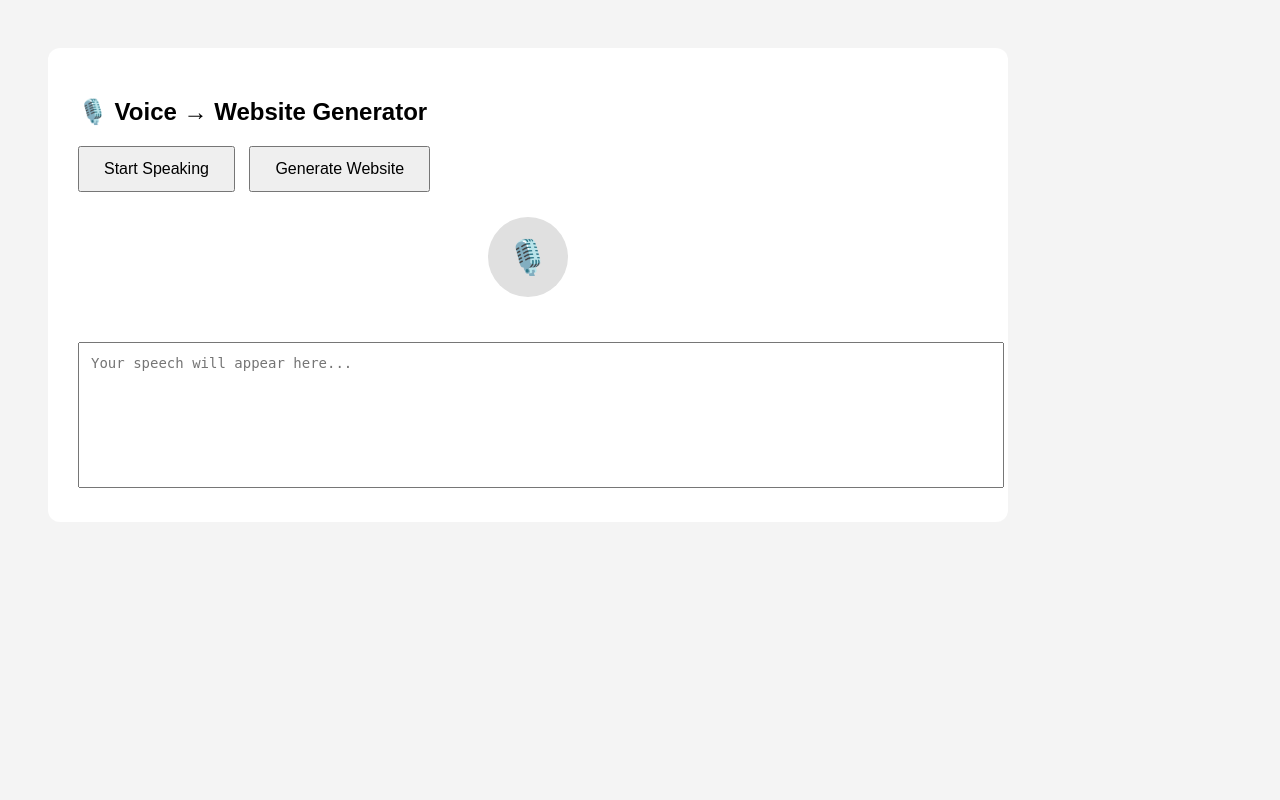
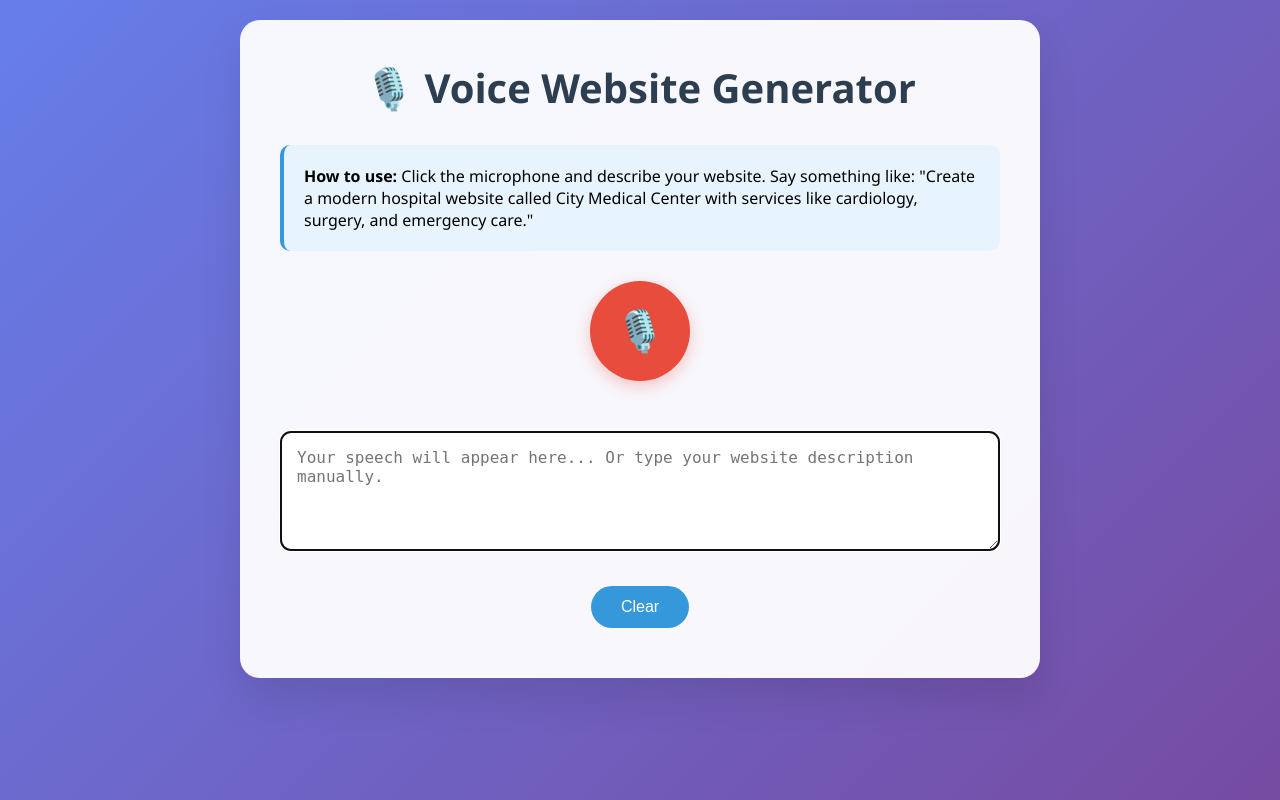
Before and after one commit to Shivathmika-23/Mini-integration-task, a Flask app: page / in a window 1280 px wide. Run offline with Flask 3, Linux system fonts and the light colour scheme.

Commit message:
Update index.html

```diff
--- a/templates/index.html
+++ b/templates/index.html
@@ -1,41 +1,37 @@
 <!DOCTYPE html>
 <html>
 <head>
-    <title>Voice → Website Generator</title>
+    <title>🎙️ Voice Website Generator</title>
+    <meta name="viewport" content="width=device-width, initial-scale=1">
+    <style>
+        * { margin: 0; padding: 0; box-sizing: border-box; }
 
-    <style>
         body {
-            font-family: Arial, sans-serif;
-            padding: 40px;
-            background-color: #f4f4f4;
+            font-family: 'Segoe UI', Tahoma, Geneva, Verdana, sans-serif;
+            background: linear-gradient(135deg, #667eea 0%, #764ba2 100%);
+            min-height: 100vh;
+            padding: 20px;
         }
 
         .container {
-            background: white;
-            padding: 30px;
-            border-radius: 12px;
-            max-width: 900px;
+            max-width: 800px;
+            margin: 0 auto;
+            background: rgba(255,255,255,0.95);
+            padding: 40px;
+            border-radius: 20px;
+            box-shadow: 0 20px 40px rgba(0,0,0,0.1);
         }
 
-        button {
-            padding: 12px 24px;
-            font-size: 16px;
-            cursor: pointer;
-            margin-right: 10px;
+        h1 {
+            text-align: center;
+            color: #2c3e50;
+            margin-bottom: 30px;
+            font-size: 2.5em;
         }
 
-        button:disabled {
-            background: #ccc;
-            cursor: not-allowed;
-        }
-
-        textarea {
-            width: 100%;
-            height: 120px;
-            margin-top: 20px;
-            padding: 12px;
-            font-size: 14px;
-            resize: none;
+        .voice-section {
+            text-align: center;
+            margin: 30px 0;
         }
 
         .mic-container {
@@ -45,166 +41,358 @@
         }
 
         .mic {
-            width: 80px;
-            height: 80px;
+            width: 100px;
+            height: 100px;
             border-radius: 50%;
-            background: #e0e0e0;
+            background: #e74c3c;
             display: flex;
             align-items: center;
             justify-content: center;
-            font-size: 34px;
-            color: #555;
-            box-shadow: none;
-            transition: all 0.2s ease;
-            line-height: 1;
+            font-size: 40px;
+            color: white;
+            cursor: pointer;
+            transition: all 0.3s ease;
+            border: none;
+            box-shadow: 0 5px 15px rgba(231,76,60,0.3);
         }
 
-        .output-box {
-            margin-top: 25px;
-            background: #f9f9f9;
-            padding: 20px;
+        .mic:hover {
+            transform: scale(1.1);
+        }
+
+        .mic.listening {
+            background: #27ae60;
+            animation: pulse 1.5s infinite;
+        }
+
+        @keyframes pulse {
+            0% { box-shadow: 0 0 0 0 rgba(39,174,96,0.7); }
+            70% { box-shadow: 0 0 0 20px rgba(39,174,96,0); }
+            100% { box-shadow: 0 0 0 0 rgba(39,174,96,0); }
+        }
+
+        .status {
+            margin: 20px 0;
+            padding: 15px;
             border-radius: 10px;
+            text-align: center;
+            font-weight: bold;
+        }
+
+        .status.listening {
+            background: #d5f4e6;
+            color: #27ae60;
+        }
+
+        .status.processing {
+            background: #fff3cd;
+            color: #856404;
+        }
+
+        textarea {
+            width: 100%;
+            height: 120px;
+            margin: 20px 0;
+            padding: 15px;
+            border: 2px solid #ddd;
+            border-radius: 10px;
+            font-size: 16px;
+            resize: vertical;
+        }
+
+        .btn {
+            background: #3498db;
+            color: white;
+            padding: 12px 30px;
+            border: none;
+            border-radius: 25px;
+            font-size: 16px;
+            cursor: pointer;
+            margin: 10px;
+            transition: all 0.3s ease;
+        }
+
+        .btn:hover {
+            background: #2980b9;
+            transform: translateY(-2px);
+        }
+
+        .btn:disabled {
+            background: #bdc3c7;
+            cursor: not-allowed;
+            transform: none;
+        }
+
+        .result {
+            margin-top: 30px;
+            padding: 25px;
+            background: #f8f9fa;
+            border-radius: 15px;
+            display: none;
+        }
+
+        .result h3 {
+            color: #2c3e50;
+            margin-bottom: 15px;
+        }
+
+        .detail-item {
+            margin: 10px 0;
+            padding: 10px;
+            background: white;
+            border-radius: 8px;
+            border-left: 4px solid #3498db;
         }
 
         iframe {
             width: 100%;
-            height: 300px;
-            border: 1px solid #ccc;
+            height: 400px;
+            border: 2px solid #ddd;
+            border-radius: 10px;
             margin-top: 15px;
+        }
+
+        .instructions {
+            background: #e8f4fd;
+            padding: 20px;
+            border-radius: 10px;
+            margin-bottom: 20px;
+            border-left: 4px solid #3498db;
+        }
+
+        .loading {
+            display: none;
+            text-align: center;
+            margin: 20px 0;
+        }
+
+        .spinner {
+            border: 4px solid #f3f3f3;
+            border-top: 4px solid #3498db;
+            border-radius: 50%;
+            width: 40px;
+            height: 40px;
+            animation: spin 1s linear infinite;
+            margin: 0 auto;
+        }
+
+        @keyframes spin {
+            0% { transform: rotate(0deg); }
+            100% { transform: rotate(360deg); }
         }
     </style>
 </head>
 
 <body>
 <div class="container">
-    <h2>🎙️ Voice → Website Generator</h2>
+    <h1>🎙️ Voice Website Generator</h1>
 
-    <button id="micBtn" onclick="startRecording()">Start Speaking</button>
-    <button onclick="generateWebsite()">Generate Website</button>
-
-    <div class="mic-container">
-        <div id="mic" class="mic">🎙️</div>
+    <div class="instructions">
+        <strong>How to use:</strong> Click the microphone and describe your website.
+        Say something like: "Create a modern hospital website called City Medical Center with services like cardiology, surgery, and emergency care."
     </div>
 
-    <textarea id="output" placeholder="Your speech will appear here..."></textarea>
+    <div class="voice-section">
+        <div class="mic-container">
+            <button id="micBtn" class="mic" onclick="toggleRecording()">🎙️</button>
+        </div>
 
-    <div id="result" class="output-box" style="display:none;">
-        <h3>Extracted Details</h3>
-        <p><strong>Business Name:</strong> <span id="biz"></span></p>
-        <p><strong>Website Type:</strong> <span id="type"></span></p>
-        <p><strong>Style:</strong> <span id="style"></span></p>
-        <p><strong>Services:</strong> <span id="services"></span></p>
+        <div id="status" class="status" style="display:none;"></div>
 
-        <h3>Generated Website Preview</h3>
+        <div class="loading" id="loading">
+            <div class="spinner"></div>
+            <p>Generating your website...</p>
+        </div>
+    </div>
+
+    <textarea id="transcript" placeholder="Your speech will appear here... Or type your website description manually."></textarea>
+
+    <div style="text-align: center;">
+        <button class="btn" onclick="clearAll()">Clear</button>
+    </div>
+
+    <div id="result" class="result">
+        <h3>✅ Website Generated Successfully!</h3>
+
+        <div class="detail-item">
+            <strong>Business Name:</strong> <span id="businessName"></span>
+        </div>
+        <div class="detail-item">
+            <strong>Website Type:</strong> <span id="websiteType"></span>
+        </div>
+        <div class="detail-item">
+            <strong>Design Style:</strong> <span id="designStyle"></span>
+        </div>
+        <div class="detail-item">
+            <strong>Services:</strong> <span id="servicesList"></span>
+        </div>
+
+        <h3>🌐 Website Preview</h3>
         <iframe id="preview"></iframe>
     </div>
 </div>
 
 <script>
     let recognition;
-    let audioContext;
-    let analyser;
-    let micSource;
-    let animationId;
+    let isRecording = false;
+    let autoGenerateKeywords = ['create', 'make', 'build', 'generate', 'website', 'site'];
 
-    async function startRecording() {
-        if (!('webkitSpeechRecognition' in window)) {
-            alert("Speech recognition not supported.");
+    function toggleRecording() {
+        if (isRecording) {
+            stopRecording();
+        } else {
+            startRecording();
+        }
+    }
+
+    function startRecording() {
+        if (!('webkitSpeechRecognition' in window) && !('SpeechRecognition' in window)) {
+            alert('Speech recognition not supported in this browser. Please use Chrome or Edge.');
             return;
         }
 
-        const micBtn = document.getElementById("micBtn");
-        const mic = document.getElementById("mic");
+        const SpeechRecognition = window.SpeechRecognition || window.webkitSpeechRecognition;
+        recognition = new SpeechRecognition();
 
-        micBtn.innerText = "Listening...";
-        micBtn.disabled = true;
+        recognition.continuous = true;
+        recognition.interimResults = true;
+        recognition.lang = 'en-US';
 
-        mic.style.background = "#4CAF50";
-        mic.style.color = "white";
+        const micBtn = document.getElementById('micBtn');
+        const status = document.getElementById('status');
 
-        startMicVisualization();
+        micBtn.classList.add('listening');
+        micBtn.innerHTML = '🔴';
+        isRecording = true;
 
-        recognition = new webkitSpeechRecognition();
-        recognition.lang = "en-US";
-        recognition.continuous = false;
+        status.style.display = 'block';
+        status.className = 'status listening';
+        status.innerHTML = '🎙️ Listening... Speak now!';
+
+        let finalTranscript = '';
 
         recognition.onresult = (event) => {
-            document.getElementById("output").value =
-                event.results[0][0].transcript;
+            let interimTranscript = '';
+
+            for (let i = event.resultIndex; i < event.results.length; i++) {
+                const transcript = event.results[i][0].transcript;
+                if (event.results[i].isFinal) {
+                    finalTranscript += transcript + ' ';
+                } else {
+                    interimTranscript += transcript;
+                }
+            }
+
+            document.getElementById('transcript').value = finalTranscript + interimTranscript;
+
+            // Auto-generate if user mentions website creation keywords
+            const text = (finalTranscript + interimTranscript).toLowerCase();
+            if (finalTranscript && autoGenerateKeywords.some(keyword => text.includes(keyword))) {
+                setTimeout(() => {
+                    if (finalTranscript.trim()) {
+                        stopRecording();
+                        setTimeout(() => generateWebsite(), 1000);
+                    }
+                }, 2000);
+            }
         };
 
-        recognition.onend = stopMic;
-        recognition.onerror = stopMic;
+        recognition.onerror = (event) => {
+            console.error('Speech recognition error:', event.error);
+            stopRecording();
+            status.innerHTML = '❌ Error: ' + event.error;
+            status.className = 'status';
+        };
+
+        recognition.onend = () => {
+            if (isRecording) {
+                stopRecording();
+            }
+        };
 
         recognition.start();
     }
 
-    async function startMicVisualization() {
-        audioContext = new AudioContext();
-        const stream = await navigator.mediaDevices.getUserMedia({ audio: true });
-
-        analyser = audioContext.createAnalyser();
-        analyser.fftSize = 256;
-
-        micSource = audioContext.createMediaStreamSource(stream);
-        micSource.connect(analyser);
-
-        const dataArray = new Uint8Array(analyser.frequencyBinCount);
-        const mic = document.getElementById("mic");
-
-        function animate() {
-            analyser.getByteFrequencyData(dataArray);
-            let volume = dataArray.reduce((a, b) => a + b) / dataArray.length;
-            let scale = Math.min(40, volume);
-
-            mic.style.boxShadow =
-                `0 0 0 ${scale}px rgba(76,175,80,0.3)`;
-
-            animationId = requestAnimationFrame(animate);
+    function stopRecording() {
+        if (recognition) {
+            recognition.stop();
         }
 
-        animate();
-    }
+        const micBtn = document.getElementById('micBtn');
+        const status = document.getElementById('status');
 
-    function stopMic() {
-        const micBtn = document.getElementById("micBtn");
-        const mic = document.getElementById("mic");
+        micBtn.classList.remove('listening');
+        micBtn.innerHTML = '🎙️';
+        isRecording = false;
 
-        micBtn.innerText = "Start Speaking";
-        micBtn.disabled = false;
+        status.innerHTML = '✅ Recording stopped';
+        status.className = 'status';
 
-        cancelAnimationFrame(animationId);
-        if (audioContext) audioContext.close();
-
-        mic.style.boxShadow = "none";
-        mic.style.background = "#e0e0e0";
-        mic.style.color = "#555";
+        setTimeout(() => {
+            status.style.display = 'none';
+        }, 2000);
     }
 
     async function generateWebsite() {
-        const text = document.getElementById("output").value;
-        if (!text.trim()) {
-            alert("Please speak something first.");
+        const text = document.getElementById('transcript').value.trim();
+
+        if (!text) {
+            alert('Please speak something or type your website description first.');
             return;
         }
 
-        const res = await fetch("/generate", {
-            method: "POST",
-            headers: { "Content-Type": "application/json" },
-            body: JSON.stringify({ text })
-        });
+        const loading = document.getElementById('loading');
+        const result = document.getElementById('result');
 
-        const data = await res.json();
+        loading.style.display = 'block';
+        result.style.display = 'none';
 
-        document.getElementById("biz").innerText = data.business_name;
-        document.getElementById("type").innerText = data.website_type;
-        document.getElementById("style").innerText = data.style;
-        document.getElementById("services").innerText =
-            data.services.join(", ");
+        try {
+            const response = await fetch('/generate', {
+                method: 'POST',
+                headers: { 'Content-Type': 'application/json' },
+                body: JSON.stringify({ text })
+            });
 
-        document.getElementById("preview").srcdoc = data.html;
-        document.getElementById("result").style.display = "block";
+            const data = await response.json();
+
+            if (data.error) {
+                throw new Error(data.error);
+            }
+
+            // Display results
+            document.getElementById('businessName').textContent = data.business_name || 'N/A';
+            document.getElementById('websiteType').textContent = data.website_type || 'N/A';
+            document.getElementById('designStyle').textContent = data.style || 'N/A';
+            document.getElementById('servicesList').textContent =
+                (data.services && data.services.length > 0) ? data.services.join(', ') : 'None specified';
+
+            document.getElementById('preview').srcdoc = data.html;
+
+            loading.style.display = 'none';
+            result.style.display = 'block';
+
+            // Scroll to result
+            result.scrollIntoView({ behavior: 'smooth' });
+
+        } catch (error) {
+            loading.style.display = 'none';
+            alert('Error generating website: ' + error.message);
+        }
     }
+
+    function clearAll() {
+        document.getElementById('transcript').value = '';
+        document.getElementById('result').style.display = 'none';
+        document.getElementById('status').style.display = 'none';
+
+        if (isRecording) {
+            stopRecording();
+        }
+    }
+
+    // Auto-focus on transcript area
+    document.getElementById('transcript').focus();
 </script>
 </body>
 </html>
```
